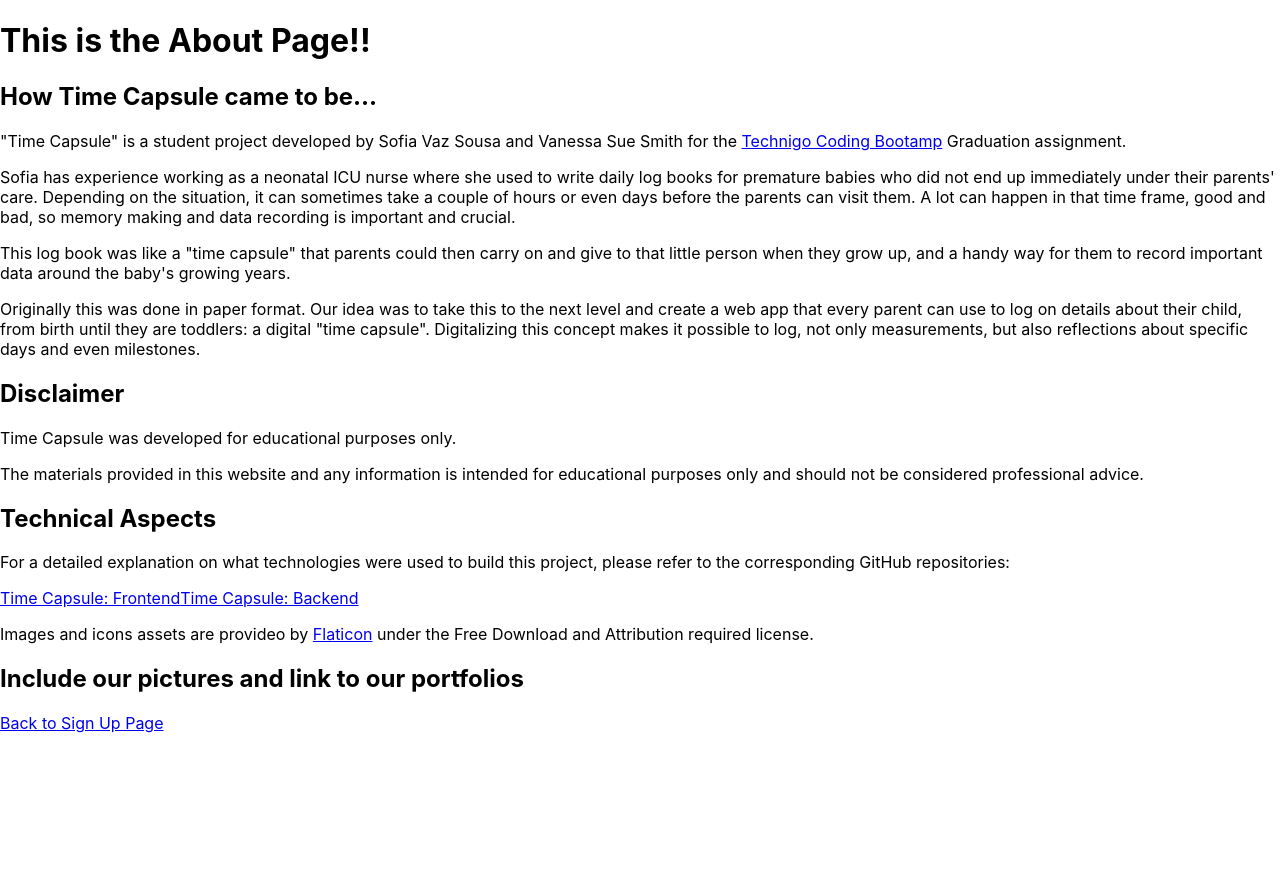
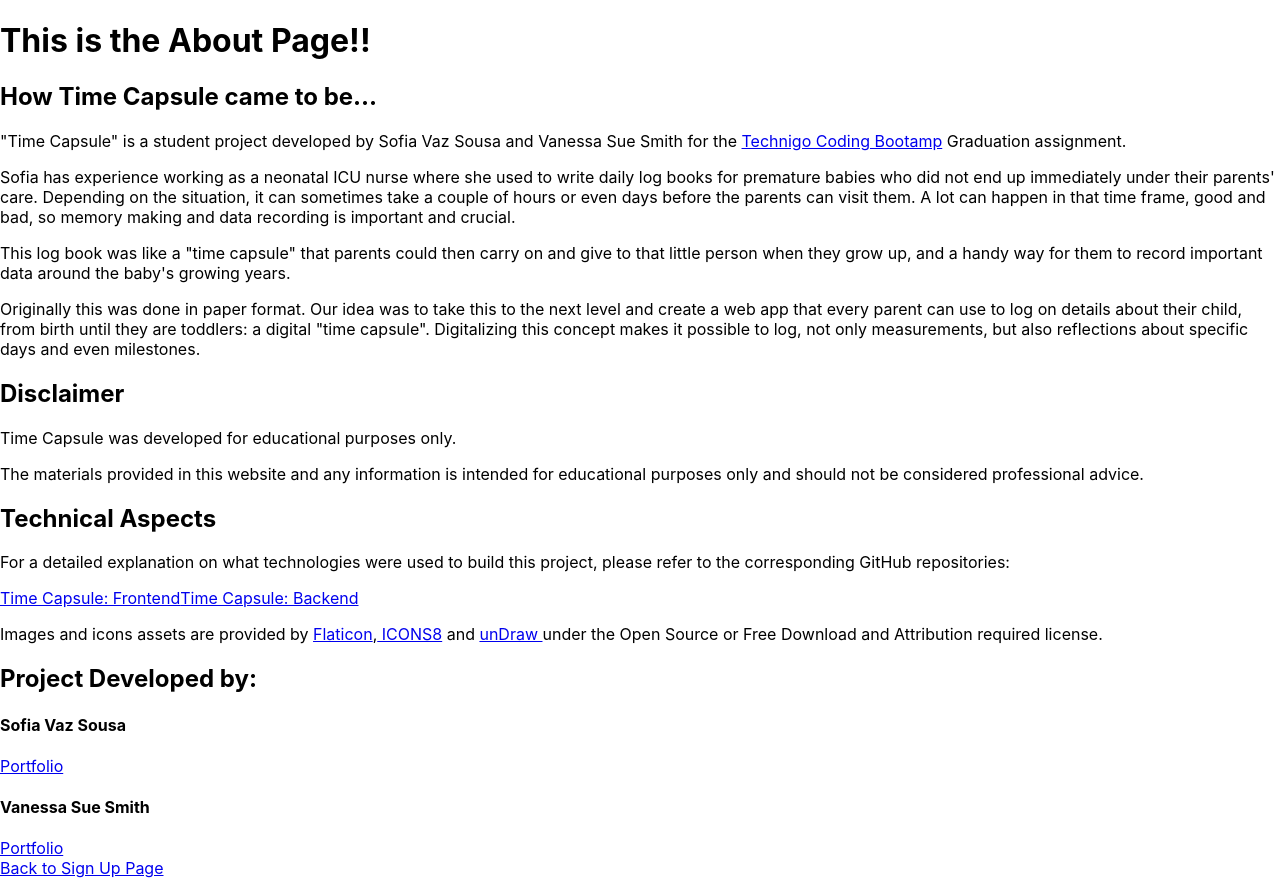
Before and after one commit to VanessaSue27/final-project-frontend, a React (Create React App) app: page /about in a window 1280 px wide. Before the commit the page ends 800 px from the top, so only its background shows below. Built offline with nearby package versions, Linux system fonts and the light colour scheme.

Commit message:
Update About me page

```diff
--- a/src/pages/AboutPage.js
+++ b/src/pages/AboutPage.js
@@ -46,8 +46,22 @@ export const AboutPage = () => {
       </p>
       <a href="https://github.com/VanessaSue27/final-project-frontend" target="_blank" rel="noopener noreferrer">Time Capsule: Frontend</a>
       <a href="https://github.com/VanessaSue27/final-project-backend" target="_blank" rel="noopener noreferrer">Time Capsule: Backend</a>
-      <p>Images and icons assets are provideo by <a href="https://www.flaticon.com/" target="_blank" rel="noopener noreferrer">Flaticon</a> under the Free Download and Attribution required license.</p>
-      <h2>Include our pictures and link to our portfolios</h2>
+      <p>
+        Images and icons assets are provided by <a href="https://www.flaticon.com/" target="_blank" rel="noopener noreferrer">Flaticon</a>,
+        <a href="https://icons8.com/" target="_blank" rel="noopener noreferrer"> ICONS8</a> and <a href="https://undraw.co/" target="_blank" rel="noopener noreferrer">unDraw </a>
+        under the Open Source or Free Download and Attribution required license.
+      </p>
+      <h2>Project Developed by:</h2>
+      <div>
+        <h4>Sofia Vaz Sousa</h4>
+        <a href="https://sofiavazs.netlify.app/" target="_blank" rel="noopener noreferrer">Portfolio</a>
+      </div>
+
+      <div>
+        <h4>Vanessa Sue Smith</h4>
+        <a href="https://vanessa-portfolio.netlify.app/" target="_blank" rel="noopener noreferrer">Portfolio</a>
+      </div>
+
       <Link to="/signup">Back to Sign Up Page</Link>
     </>
   );
```
